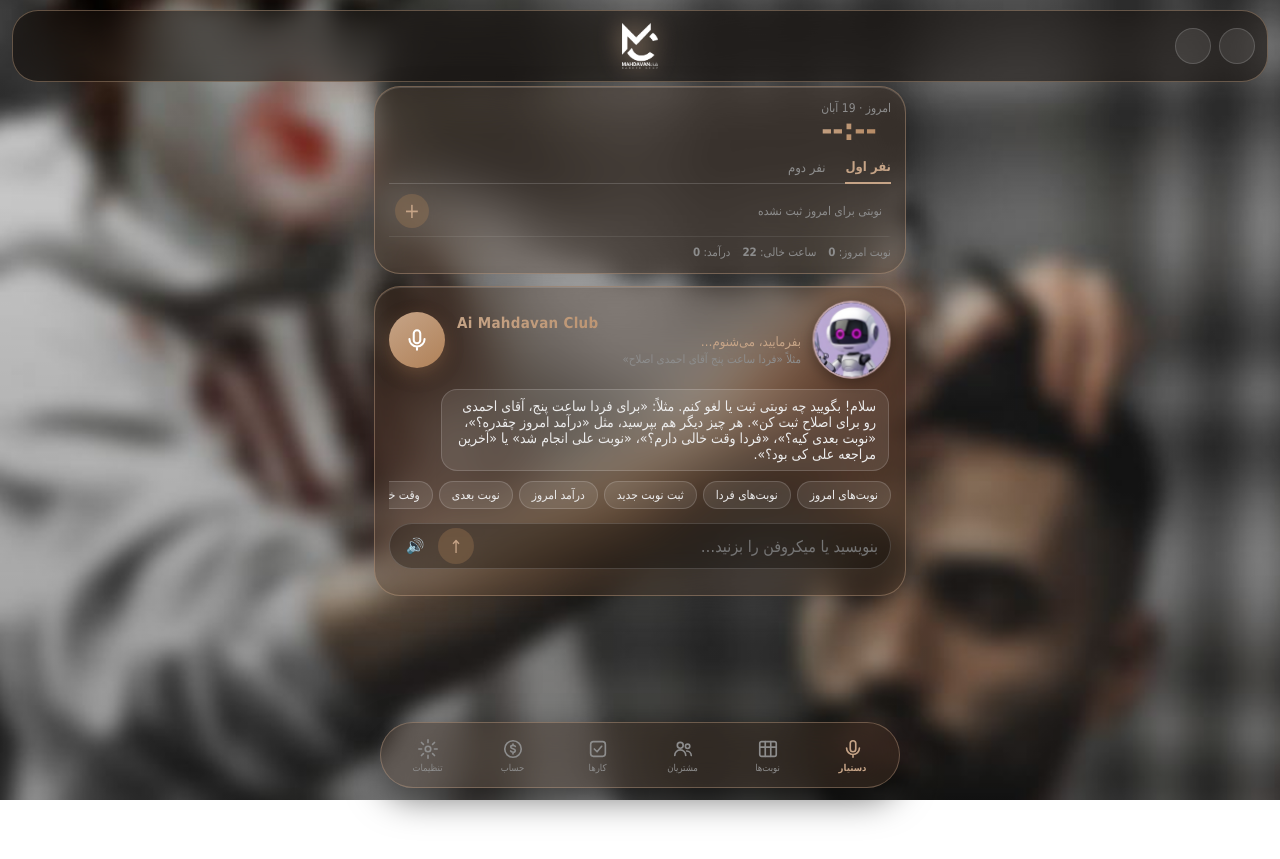
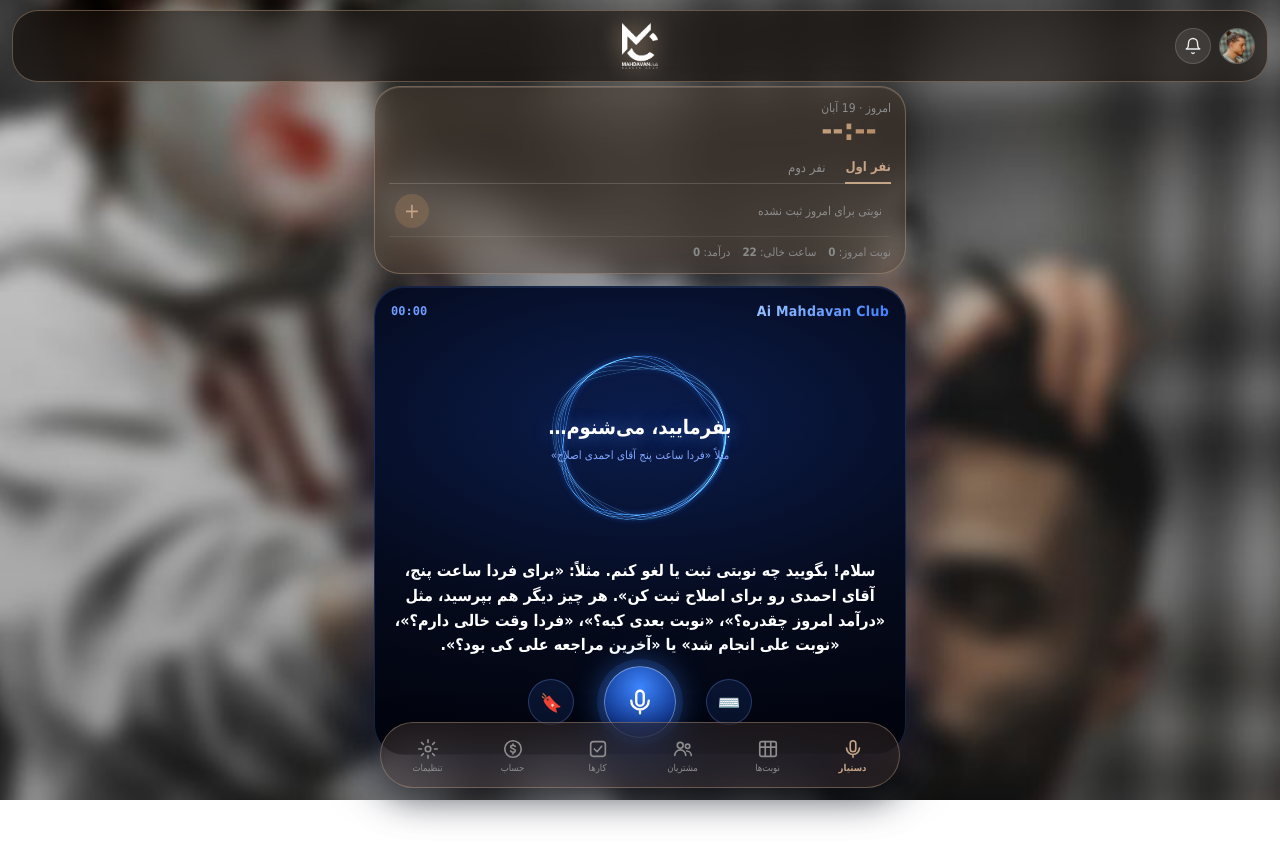
Before and after one commit to 5jhhnzd5d6-cell/Mahdavan-club, a plain HTML site: page index.html in a window 1280 px wide. Before the commit the page ends 810 px from the top, so only its background shows below. Drawn offline with Linux system fonts and the light colour scheme.

Commit message:
Add files via upload

```diff
--- a/index.html
+++ b/index.html
@@ -443,6 +443,31 @@ body.neu .nu-rings>div,body.neu .nu-rings svg{width:58px;height:58px}body.neu .n
 .tg>summary{list-style:none;display:flex;align-items:center;gap:12px;padding:10px 14px;cursor:pointer;min-height:54px}.tg>summary::-webkit-details-marker{display:none}
 .tgi{width:32px;height:32px;border-radius:9px;display:grid;place-items:center;font-size:17px;flex:none}.tgt{flex:1;font-size:15px;font-weight:600}
 .tgc{color:var(--dim);font-size:22px;transition:transform .2s}.tg[open]>summary .tgc{transform:rotate(-90deg)}.tgb{padding:2px 14px 16px}
+
+/* ===== voice assistant (wave orb) ===== */
+#assist .acard{position:relative;background:radial-gradient(120% 70% at 50% 28%,#0b1d4d 0%,#050a1c 62%,#02050f 100%)!important;color:#e8f0ff;border:1px solid rgba(90,140,255,.22)!important;border-radius:30px;padding:16px 16px 14px;overflow:hidden;box-shadow:0 20px 60px rgba(10,30,90,.45),inset 0 1px 0 rgba(140,180,255,.12);-webkit-backdrop-filter:none!important;backdrop-filter:none!important}
+#assist .ahead{display:block;position:relative;text-align:center}
+.av-top{display:flex;justify-content:space-between;align-items:center;margin-bottom:2px}
+#assist .brand.accent{background:linear-gradient(135deg,#9cc6ff,#3d7dff);-webkit-background-clip:text;background-clip:text;color:transparent;font-size:14px}
+#atime{font:600 12px/1 ui-monospace,Menlo,monospace;color:#6f9cff;direction:ltr}body.asst #atime{margin-left:38px}
+.orbwrap{position:relative}#assist .acard #stage.av2{width:100%;height:236px;display:block;position:relative;animation:none}
+#stage canvas{height:100%;width:auto;aspect-ratio:1;display:block;margin:0 auto}#stage .rimg,#stage img{display:none!important}
+.orbtxt{position:absolute;inset:0;display:flex;flex-direction:column;align-items:center;justify-content:center;pointer-events:none;padding:0 26%}
+#assist #sttl{font-size:20px;font-weight:700;color:#fff;margin:0;line-height:1.35;text-shadow:0 0 18px rgba(80,140,255,.7)}
+#assist #ssub{font-size:11.5px;color:#7fa6ff;margin:6px 0 0;line-height:1.5}
+#assist #msgs{max-height:118px;margin:2px 0 8px;gap:8px;overflow:auto}#assist #msgs .m:not(:last-child){display:none}
+#assist .m{border:0;background:none;padding:0;max-width:100%;font-size:16px;font-weight:600;line-height:1.55;color:#fff;text-align:center;align-self:center}
+#assist .m.u{color:#7fa6ff;font-size:15px;font-weight:500;background:none}#assist .m.ok{color:#7be0a8;background:none}#assist .m.er{color:#ff8f8f;background:none}
+#assist .sugs{display:none}#assist .acard.sugon .sugs{display:flex}
+#assist .sug{background:rgba(40,80,180,.22);border:1px solid rgba(110,160,255,.3);color:#cfe0ff}
+#assist .abar{background:rgba(20,40,90,.4);border:1px solid rgba(110,160,255,.28);margin-bottom:8px}#assist .abar .in{background:none;border:0;color:#fff}
+#assist .acard .btn{color:#fff}
+.cbar{display:flex;justify-content:center;align-items:center;gap:30px;margin:6px 0 2px}
+.cbtn{width:46px;height:46px;border-radius:50%;border:1px solid rgba(110,160,255,.3);background:rgba(20,40,90,.4);color:#cfe0ff;font-size:18px;display:grid;place-items:center;padding:0}
+#assist .acard .mic{width:72px;height:72px;background:radial-gradient(circle at 50% 30%,#3d86ff,#0c2c80 80%);border:1px solid rgba(170,205,255,.55);color:#fff;box-shadow:0 0 0 7px rgba(60,130,255,.14),0 0 32px rgba(60,130,255,.6)}
+#assist .acard .mic svg{width:30px;height:30px}#assist .acard .mic.live{animation:mpb 1.3s ease-out infinite}
+@keyframes mpb{0%{box-shadow:0 0 0 0 rgba(80,150,255,.6),0 0 32px rgba(60,130,255,.6)}100%{box-shadow:0 0 0 26px rgba(80,150,255,0),0 0 32px rgba(60,130,255,.6)}}
+#assist .asst-x{background:rgba(255,255,255,.1);color:#fff}
 </style>
 </head>
 <body>
@@ -452,14 +477,15 @@ body.neu .nu-rings>div,body.neu .nu-rings svg{width:58px;height:58px}body.neu .n
 <section id="assist">
  <div id="homeinfo"></div>
  <div class="card acard"><button class="asst-x" data-a="asst" aria-label="بستن">✕</button>
-  <div class="ahead"><div class="robot av2 idle" id="stage"><span class="rimg"><img src="robot.jpg" alt=""><i class="eye l"></i><i class="eye r"></i><i class="mouth"></i></span></div>
-   <div class="grow"><b class="brand accent" dir="ltr">Ai Mahdavan Club</b><div id="sttl">بفرمایید، می‌شنوم…</div><p id="ssub">مثلاً «فردا ساعت پنج آقای احمدی اصلاح»</p></div>
-   <button type="button" class="mic" id="pmic" data-a="mic" aria-label="میکروفن"><svg viewBox="0 0 24 24"><path d="M12 3a3 3 0 0 1 3 3v6a3 3 0 0 1-6 0V6a3 3 0 0 1 3-3z"/><path d="M5 11a7 7 0 0 0 14 0M12 18v3"/></svg></button></div>
+  <div class="ahead"><div class="av-top"><b class="brand accent" dir="ltr">Ai Mahdavan Club</b><span id="atime">00:00</span></div>
+   <div class="orbwrap"><div class="robot av2 idle" id="stage"><canvas id="orb" width="520" height="520"></canvas><span class="rimg"></span></div>
+   <div class="orbtxt"><div id="sttl">بفرمایید، می‌شنوم…</div><p id="ssub">مثلاً «فردا ساعت پنج آقای احمدی اصلاح»</p></div></div></div>
   <div id="msgs"></div><div id="rec"></div>
   <div id="yn" class="row" style="display:none;margin:8px 0"><button class="btn pri grow" id="pyes" data-a="yes">بله، انجام بده</button><button class="btn grow" id="pno" data-a="no">نه</button></div>
   <div class="sugs"><button class="sug" data-a="sug" data-v="امروز چه نوبت‌هایی دارم">نوبت‌های امروز</button><button class="sug" data-a="sug" data-v="فردا چه نوبت‌هایی دارم">نوبت‌های فردا</button><button class="sug" data-a="sug" data-v="ثبت نوبت جدید">ثبت نوبت جدید</button><button class="sug" data-a="sug" data-v="درآمد امروز چقدره">درآمد امروز</button><button class="sug" data-a="sug" data-v="نوبت بعدی کیه">نوبت بعدی</button><button class="sug" data-a="sug" data-v="فردا وقت خالی دارم">وقت خالی فردا</button></div>
-  <form id="ptxt" class="abar"><input class="in" id="pin" autocomplete="off" placeholder="بنویسید یا میکروفن را بزنید…"><button class="send" type="submit" aria-label="ارسال">↑</button><button type="button" class="sidebtn" id="pmute" data-a="mute" aria-label="بی‌صدا">🔊</button></form>
+  <form id="ptxt" class="abar" style="display:none"><input class="in" id="pin" autocomplete="off" placeholder="بنویسید یا میکروفن را بزنید…"><button class="send" type="submit" aria-label="ارسال">↑</button><button type="button" class="sidebtn" id="pmute" data-a="mute" aria-label="بی‌صدا">🔊</button></form>
   <button id="pkb" data-a="kb" hidden></button>
+  <div class="cbar"><button type="button" class="cbtn" data-a="kb" aria-label="کیبورد">⌨️</button><button type="button" class="mic" id="pmic" data-a="mic" aria-label="میکروفن"><svg viewBox="0 0 24 24"><path d="M12 3a3 3 0 0 1 3 3v6a3 3 0 0 1-6 0V6a3 3 0 0 1 3-3z"/><path d="M5 11a7 7 0 0 0 14 0M12 18v3"/></svg></button><button type="button" class="cbtn" data-a="sugtgl" aria-label="دستورهای آماده">🔖</button></div>
  </div>
 </section>
 
@@ -872,20 +898,22 @@ function crow2(c,s){var sub,chip='<span class="chip a">'+s.all+' نوبت</span>
  else if(csort==='count')sub=s.done.length+' انجام‌شده'+(s.last?' · آخرین '+s.ds+' روز پیش':'');
  else sub=s.last?'آخرین مراجعه '+s.ds+' روز پیش':'هنوز مراجعه‌ای ثبت نشده';
  if(csort==='last'&&s.last)chip='<span class="chip a">'+s.ds+' روز پیش</span>';
- return '<div class="ap" data-a="copen" data-v="'+c.id+'" style="cursor:pointer"><div class="row"><div>'+avHtml(c.name,c.photo)+'</div><div class="grow"><div class="t">'+esc(c.name)+(u<=7?' <span title="تولد">🎂</span>':'')+'</div><div class="dim num">'+esc(c.phone||'بدون شماره')+'</div><div class="dim" style="font-size:12px;margin-top:2px">'+esc(sub)+'</div></div><div style="text-align:left">'+chip+(s.due?'<div class="chip" style="color:var(--bad);margin-top:4px">'+s.ds+' روز نیامده</div>':'')+'</div></div>'+(s.due&&c.phone&&cf==='due'?'<div class="row" style="margin-top:8px">'+msgBtns(c,'back')+'</div>':'')+'</div>'}
+ return '<div class="ap" data-a="copen" data-v="'+c.id+'" style="cursor:pointer"><div class="row"><div>'+avHtml(c.name,c.photo)+'</div><div class="grow"><div class="t">'+esc(c.name)+(u<=7?' <span title="تولد">🎂</span>':'')+'</div><div class="dim num">'+esc(c.phone||'بدون شماره')+'</div><div class="dim" style="font-size:12px;margin-top:2px">'+esc(sub)+'</div></div><div style="text-align:left">'+chip+'<div><button class="btn sm" data-a="creg" data-v="'+c.id+'" aria-label="مشتری ثابت" style="margin-top:4px;padding:2px 10px">'+(s.reg?'⭐':'☆')+'</button></div>'+(s.due?'<div class="chip" style="color:var(--bad);margin-top:4px">'+s.ds+' روز نیامده</div>':'')+'</div></div>'+(s.due&&c.phone&&cf==='due'?'<div class="row" style="margin-top:8px">'+msgBtns(c,'back')+'</div>':'')+'</div>'}
+function isReg(c,s){var m=+db.settings.regularMin||3;return c.regular===true||(c.regular!==false&&s.done.length>=m)}
 function custView(){
- var list=searchCustomers(cq),n=db.customers.length,S={},cnt={due:0,vip:0,nw:0},col=new Intl.Collator('fa');
- db.customers.forEach(function(c){var s=custStats(c);s.all=custAppts(c).filter(function(a){return a.status!=='cancelled'}).length;S[c.id]=s;if(s.due)cnt.due++;if(s.vip)cnt.vip++;if(s.done.length<=1)cnt.nw++});
- if(cf==='due')list=list.filter(function(c){return S[c.id].due});else if(cf==='vip')list=list.filter(function(c){return S[c.id].vip});else if(cf==='new')list=list.filter(function(c){return S[c.id].done.length<=1});
+ var list=searchCustomers(cq),n=db.customers.length,S={},cnt={due:0,vip:0,nw:0,reg:0},col=new Intl.Collator('fa');
+ db.customers.forEach(function(c){var s=custStats(c);s.all=custAppts(c).filter(function(a){return a.status!=='cancelled'}).length;S[c.id]=s;s.reg=isReg(c,s);if(s.reg)cnt.reg++;if(s.due)cnt.due++;if(s.vip)cnt.vip++;if(s.done.length<=1)cnt.nw++});
+ if(cf==='reg')list=list.filter(function(c){return S[c.id].reg});else if(cf==='due')list=list.filter(function(c){return S[c.id].due});else if(cf==='vip')list=list.filter(function(c){return S[c.id].vip});else if(cf==='new')list=list.filter(function(c){return S[c.id].done.length<=1});
  if(csort==='count')list.sort(function(a,b){return (S[b.id].all-S[a.id].all)||(S[b.id].done.length-S[a.id].done.length)||col.compare(a.name,b.name)});
  else if(csort==='last')list.sort(function(a,b){var x=S[a.id].last?S[a.id].last.date:'',y=S[b.id].last?S[b.id].last.date:'';return x===y?col.compare(a.name,b.name):(x<y?1:-1)});
  else list.sort(function(a,b){return col.compare(a.name,b.name)});
  var rows='',prev='';list.forEach(function(c){if(csort==='name'){var L=ini(c.name);if(L!==prev){prev=L;rows+='<div class="dim" style="margin:10px 4px 4px;font-size:12px;letter-spacing:.5px">'+L+'</div>'}}rows+=crow2(c,S[c.id])});
  return '<div class="row" style="margin-bottom:8px"><input class="in" id="cq" placeholder="جستجوی اسم (فارسی یا فینگلیش) یا شماره…" value="'+esc(cq)+'"><button class="btn pri" data-a="cadd" aria-label="مشتری جدید">＋</button></div>'+
  '<div class="dim" style="font-size:12px;margin:0 4px 4px">مرتب‌سازی</div>'+seg([['name','نام'],['count','بیشترین نوبت'],['last','آخرین مراجعه']],csort,'csort')+
- '<div class="dim" style="font-size:12px;margin:10px 4px 4px">نمایش</div>'+seg([['all','همه ('+n+')'],['due','نیامده '+cnt.due],['vip','پرمراجعه'],['new','جدید']],cf,'cf')+
+ '<div class="dim" style="font-size:12px;margin:10px 4px 4px">نمایش</div>'+seg([['all','همه ('+n+')'],['reg','⭐ ثابت '+cnt.reg],['due','نیامده '+cnt.due],['vip','پرمراجعه'],['new','جدید']],cf,'cf')+
  '<div class="row sp" style="margin:10px 0"><span class="dim">'+list.length+' مشتری</span><button class="btn sm" data-a="cimp">⬆ وارد کردن مخاطبین (VCF)</button></div><input type="file" id="vcf" accept=".vcf,text/vcard,text/x-vcard,text/directory,text/plain" hidden>'+
- (cf==='due'?'<details class="card" style="margin-bottom:10px"><summary>متن پیام یادآوری (قابل ویرایش)</summary><textarea class="in" id="mtpl" rows="3" style="margin-top:8px">'+esc(db.settings.msgTpl||DEFTPL)+'</textarea><p class="dim" style="margin:6px 0 0">«نیامده» یعنی بیشتر از ۱٫۴ برابر فاصلهٔ معمول مراجعهٔ همان مشتری (یا ۴۵ روز) گذشته و نوبت بعدی هم ندارد.</p></details>':'')+
+ (cf==='reg'?'<div class="card" style="margin-bottom:10px"><div class="dim" style="font-size:12px;margin-bottom:6px">هر مشتری که این تعداد نوبتِ «انجام‌شده» داشته باشد خودکار ثابت می‌شود (با ⭐ هم می‌توانی دستی اضافه یا حذف کنی)</div>'+seg([['2','۲ بار'],['3','۳ بار'],['4','۴ بار'],['5','۵ بار']],String(+db.settings.regularMin||3),'rmin')+'</div>':'')+
+  (cf==='due'?'<details class="card" style="margin-bottom:10px"><summary>متن پیام یادآوری (قابل ویرایش)</summary><textarea class="in" id="mtpl" rows="3" style="margin-top:8px">'+esc(db.settings.msgTpl||DEFTPL)+'</textarea><p class="dim" style="margin:6px 0 0">«نیامده» یعنی بیشتر از ۱٫۴ برابر فاصلهٔ معمول مراجعهٔ همان مشتری (یا ۴۵ روز) گذشته و نوبت بعدی هم ندارد.</p></details>':'')+
  (n?rows+(!list.length?'<div class="card dim" style="text-align:center">مشتری پیدا نشد.</div>':''):'<div class="card"><h2>هنوز مشتری ثبت نشده</h2><p class="dim">فایل مخاطبین (VCF) را از «Files» گوشی انتخاب کنید یا با ＋ مشتری اضافه کنید. با هر نوبت برای اسم جدید هم یک پرونده ساخته می‌شود.</p></div>')}
 document.addEventListener('change',function(e){var x=e.target;
  if(x.id==='btpl'){db.settings.bdTpl=x.value.trim();save()}
@@ -1513,7 +1541,17 @@ function updateMic(){var i=$('#pin');if(i)i.placeholder=micOk()?'بنویسید
 
 /* ---------- assistant ---------- */
 var dlg=M.initialState(),aState='idle',recog=null,muted=false,busy=false,pendingPick=null,pendingCust=null,pendingBarber=null,pendingBarberId=null;
-function setAv(s){aState=s;$$('.av2').forEach(function(e){e.className='av2 '+s});var L={idle:'بفرمایید، می‌شنوم…',listening:'در حال شنیدن…',processing:'در حال پردازش…',speaking:'در حال پاسخ…',success:'انجام شد ✓',error:'خطا'};$('#sttl').textContent=L[s]||L.idle;$('#ssub').style.visibility=s==='idle'?'visible':'hidden';$('#pmic').classList.toggle('live',s==='listening')}
+function setAv(s){aState=s;$$('.av2').forEach(function(e){e.className='av2 '+s});var L={idle:'بفرمایید، می‌شنوم…',listening:'در حال شنیدن…',processing:'در حال پردازش…',speaking:'در حال پاسخ…',success:'انجام شد ✓',error:'خطا'};$('#sttl').textContent=L[s]||L.idle;$('#ssub').style.visibility=s==='idle'?'visible':'hidden';$('#pmic').classList.toggle('live',s==='listening');orbState(s)}
+
+var oT0=0,oTm=0;function oTick(){var e=$('#atime');if(!e)return;var d=Math.floor((Date.now()-oT0)/1000);e.textContent=('0'+Math.floor(d/60)).slice(-2)+':'+('0'+d%60).slice(-2)}
+function orbState(s){if(s==='listening'){if(!oTm){oT0=Date.now();oTick();oTm=setInterval(oTick,500)}}else{if(oTm){clearInterval(oTm);oTm=0}if(s==='idle'){var e=$('#atime');if(e)e.textContent='00:00'}}}
+(function(){var cv=document.getElementById('orb');if(!cv)return;var g=cv.getContext('2d'),W=520,H=520,t=0,cur=.28,last=0;
+function tgt(){return aState==='listening'?1:aState==='speaking'?.8:aState==='processing'?.5:.26}
+function fr(now){requestAnimationFrame(fr);if(now-last<32||!cv.offsetParent)return;last=now;t+=.03;cur+=(tgt()-cur)*.07;g.clearRect(0,0,W,H);g.globalCompositeOperation='lighter';
+for(var k=0;k<7;k++){g.beginPath();for(var i=0;i<=160;i++){var a=i/160*6.2832,r=176+cur*32*Math.sin(a*3+t*1.5+k*.7)+cur*16*Math.sin(a*5-t*1.1+k*1.3)+(aState==='processing'?7*Math.sin(a*2+t*4):0),aa=a+k*.05+(aState==='processing'?t*.9:0),x=W/2+Math.cos(aa)*r*(1+k*.014),y=H/2+Math.sin(aa)*r*(1-k*.012);i?g.lineTo(x,y):g.moveTo(x,y)}
+g.closePath();g.strokeStyle='rgba('+(70+k*12)+','+(150+k*12)+',255,'+(.6-k*.06)+')';g.lineWidth=1.5;g.shadowColor='#3a8bff';g.shadowBlur=14;g.stroke()}}
+requestAnimationFrame(fr)})();
+hdrFill();setInterval(hdrFill,4000);
 function addMsg(t,cls){var d=document.createElement('div');d.className='m '+(cls||'');d.textContent=D(t);var b=$('#msgs');b.appendChild(d);b.scrollTop=1e6}
 var voiceInfo={checked:false,voice:null,lang:'fa-IR',note:null};
 function pickVoice(){
@@ -1703,7 +1741,7 @@ function doAct(a,v,el){
   case 'gotab':closeModal();if(v==='ins'){mp='ins';tab='money'}else tab=v;render();break;
   case 'asst':if(tab!=='home'){tab='home';render();document.body.classList.add('asst')}else document.body.classList.toggle('asst');break;
   case 'bday':openBirthdays();break;
-  case 'csort':csort=v;render();break;
+  case 'csort':csort=v;render();break;case 'creg':{var rc=db.customers.filter(function(z){return z.id===v})[0];if(rc){rc.regular=!isReg(rc,custStats(rc));if(!save())toast('ذخیره نشد.')}render();break}case 'rmin':db.settings.regularMin=+v;save();render();break;
   case 'cphotodel':{var pc=db.customers.filter(function(x){return x.id===v})[0];if(pc){pc.photo=null;save();render();openCustomer(v)}break}
   case 'nsel':nsel=v;paintHome(true);break;
   case 'ntip':ntip=v;paintHome(true);break;
@@ -1713,7 +1751,7 @@ function doAct(a,v,el){
   case 'rsent':{var ra=db.appts.filter(function(x){return x.id===v})[0];if(ra){ra.reminded=ra.date;save()}var rw=el.closest('.ap');if(rw){rw.classList.add('rdone');var ck=rw.querySelector('.rchk');if(ck)ck.style.display=''}break}
   case 'sug':unlockSpeech();handle(v);break;
   case 'hb':hb=v;render();break;
-  case 'kb':{var f=$('#ptxt');f.style.display=f.style.display==='none'?'flex':'none';if(f.style.display==='flex')$('#pin').focus();break}
+  case 'sugtgl':{var ac=$('.acard');if(ac)ac.classList.toggle('sugon');break}case 'kb':{var f=$('#ptxt');f.style.display=f.style.display==='none'?'flex':'none';if(f.style.display==='flex')$('#pin').focus();break}
   case 'mute':muted=!muted;el.textContent=muted?'🔇':'🔊';if(ttsStop)ttsStop();try{speechSynthesis.cancel()}catch(x){}break;
   case 'yes':unlockSpeech();handle('بله');break;
   case 'no':unlockSpeech();handle('نه');break;
```
